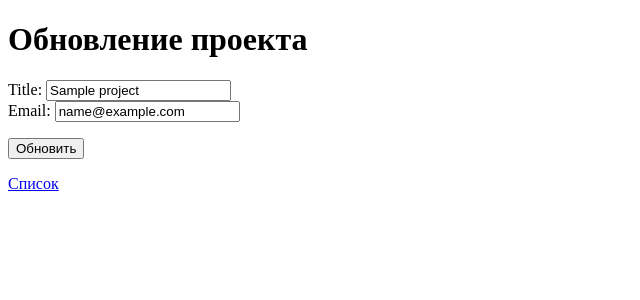
After one commit to VasilevDmiVas/vdv_Jango, a Django app: page /vdv_test/update/1/ in a window 1280 px wide. The commit adds this page. Shown: the top 300 px of the page, without its empty margins (0-640 px from the left). Run offline with Django 5.2, Linux system fonts and the light colour scheme; tables that the repository leaves empty hold one stand-in row (values such as "Sample post").

Commit message:
vdv_django_продолжение

```diff
--- a/vdv_test/forms.py
+++ b/vdv_test/forms.py
@@ -8,3 +8,12 @@ class ProjectForm(forms.Form):
     countUsers = forms.IntegerField()
 
 # Textarea() многострочное поле ввода текста
+
+class ProjectFilterForm(forms.Form):
+    title = forms.CharField(max_length=100, required=False)
+    countUsers = forms.IntegerField(required=False)
+
+
+class ProjectUpdateForm(forms.Form):
+    title = forms.CharField(max_length=100)
+    email = forms.EmailField(max_length=254)
--- a/vdv_test/models.py
+++ b/vdv_test/models.py
@@ -7,3 +7,9 @@ class Project(models.Model):
     description = models.TextField()
     email = models.EmailField()
     countUsers = models.IntegerField()
+
+class User(models.Model):
+    name = models.CharField(max_length=100)
+    email = models.EmailField()
+    password = models.CharField(max_length=150)
+    project = models.ForeignKey(Project, on_delete=models.CASCADE)
--- a/vdv_test/templates/vdv_test/CreateProject.html
+++ b/vdv_test/templates/vdv_test/CreateProject.html
@@ -12,7 +12,7 @@
 </head>
 <body>
     <h1>Создание проекта</h1>
-    <form action="" method="post">
+    <form action="/vdv_test/create/" method="post">
         {% csrf_token %}
         {{ form }}
         <p></p>
--- a/vdv_test/templates/vdv_test/GetAllProject.html
+++ b/vdv_test/templates/vdv_test/GetAllProject.html
@@ -19,6 +19,7 @@
             <th>Email</th>
             <th>Количество человек</th>
             <th>Подробнее</th>
+            <th>Редактировать</th>
             <th>Удалить</th>
         </tr>
         </thead>
@@ -30,6 +31,7 @@
                 <td>{{ project.countUsers }}</td>
                 <td><a href="">Подробнее</a> </td>
                 <td><a href="delete/{{ project.id }}">Удалить</a> </td>
+                <td><a href="update/{{ project.id }}">Редактировать</a> </td>
             </tr>
         {% endfor %}
         </tbody>
--- /dev/null
+++ b/vdv_test/templates/vdv_test/UpdateProject.html
@@ -0,0 +1,21 @@
+<!doctype html>
+<html lang="ru">
+<head>
+    <meta charset="UTF-8">
+    <meta name="viewport"
+          content="width=device-width, user-scalable=no, initial-scale=1.0, maximum-scale=1.0, minimum-scale=1.0">
+    <meta http-equiv="X-UA-Compatible" content="ie=edge">
+    <title>Обновление проекта</title>
+</head>
+<body>
+    <h1>Обновление проекта</h1>
+    <form method="post">
+        {% csrf_token %}
+        {{ form }}
+        <p></p>
+        <input type="submit" value="Обновить">
+    </form>
+    <p></p>
+    <a href="/vdv_test/">Список</a>
+</body>
+</html>
--- a/vdv_test/urls.py
+++ b/vdv_test/urls.py
@@ -7,4 +7,6 @@ urlpatterns = {
     path('', get_projects),
     path('create/', crate_project),
     path('delete/<int:project_id>/', delete_project),
+    path('update/<int:project_id>/', update_project),
+
 }
--- a/vdv_test/views.py
+++ b/vdv_test/views.py
@@ -1,6 +1,6 @@
 from django.http import HttpRequest, HttpResponse, HttpResponseRedirect
 from django.shortcuts import render
-from .forms import ProjectForm
+from .forms import *
 
 from vdv_test.models import Project
 
@@ -22,8 +22,6 @@ def crate_project(request: HttpRequest) -> HttpResponse:
             project.email = form.cleaned_data['email']
             project.countUsers = form.cleaned_data['countUsers']
             project.save()
-
-            projects = Project.objects.all()
             return HttpResponseRedirect('/vdv_test/')
     else:
         form = ProjectForm()
@@ -34,3 +32,21 @@ def delete_project(request: HttpRequest, project_id: int) -> HttpResponse:
     project = Project.objects.get(id=project_id)
     project.delete()
     return HttpResponseRedirect('/vdv_test/')
+
+
+
+
+def update_project(request: HttpRequest, project_id: int) -> HttpResponse:
+    project = Project.objects.get(id=project_id)
+    if request.method == 'POST':
+        form = ProjectUpdateForm(request.POST)
+        if form.is_valid():
+            project.title = form.cleaned_data['title']
+            project.email = form.cleaned_data['email']
+            project.save()
+            return HttpResponseRedirect('/vdv_test/')
+    else:
+        form = ProjectUpdateForm()
+        form.fields['title'].initial = project.title
+        form.fields['email'].initial = project.email
+    return render(request, 'vdv_test/UpdateProject.html', {'form': form})
```
Also changed, not shown: vdv_test/migrations/0002_user.py (added).
